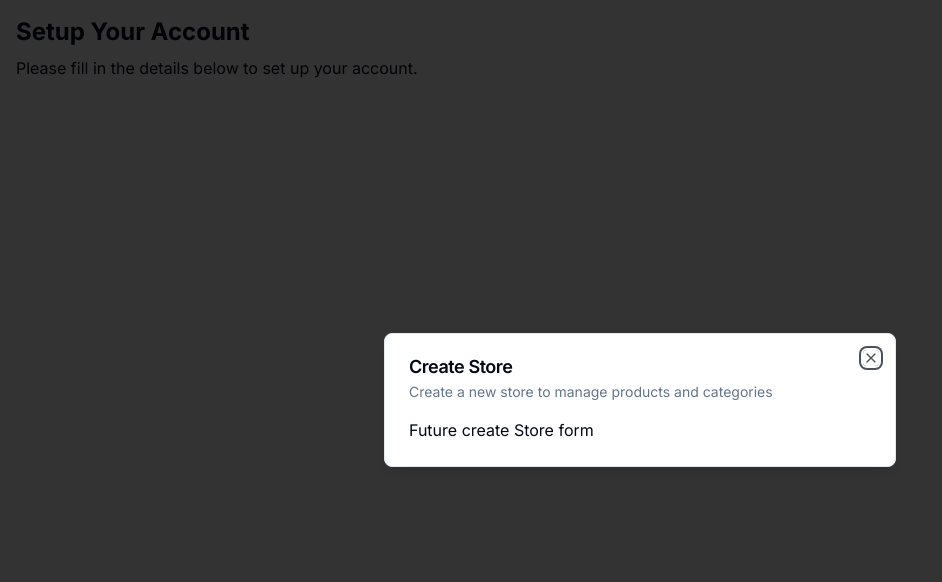
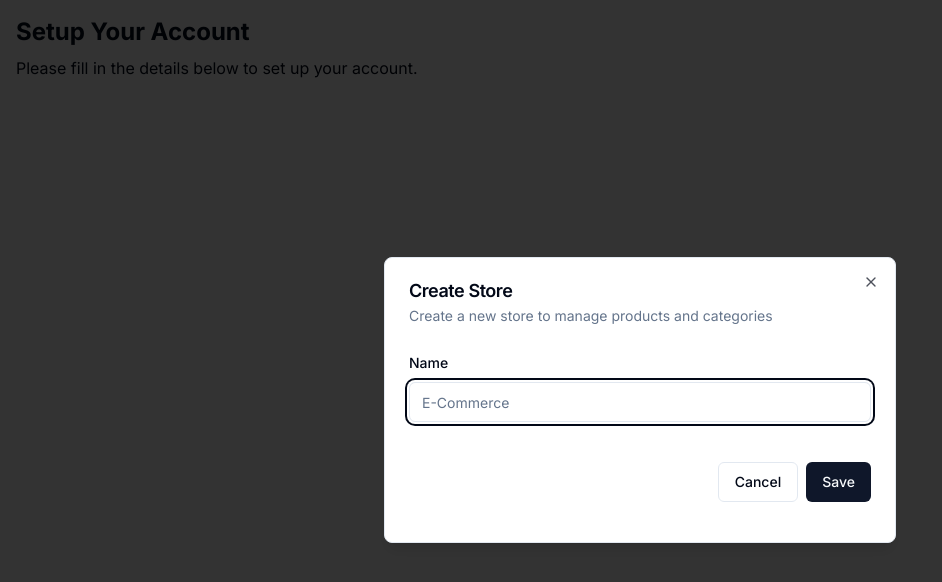
Before and after one commit to chorus09/lacoste_web, a Next.js app: page / in a window 1280 px wide. Shown: the top 582 px of the page, without its empty margins (0-942 px from the left). Built offline with nearby package versions, Linux system fonts and the light colour scheme.

Commit message:
refactor(ui) change form store

```diff
--- a/components/modals/store-modal.tsx
+++ b/components/modals/store-modal.tsx
@@ -1,10 +1,38 @@
 "use client";
+
+import * as z from "zod";
 
 import { useStoreModal } from "@/hooks/use-store-modal";
 import { Modal } from "@/components/ui/modal";
+import { useForm } from "react-hook-form";
+import { zodResolver } from "@hookform/resolvers/zod";
+import {
+   Form,
+   FormControl,
+   FormField,
+   FormItem,
+   FormLabel,
+   FormMessage } from "@/components/ui/form";
+import { Input } from "../ui/input";
+import { Button } from "../ui/button";
+
+const formSchema = z.object({
+   name: z.string().min(1),
+});
 
 export const StoreModal = () => {
    const storeModal = useStoreModal();
+
+   const form = useForm<z.infer<typeof formSchema>>({
+      resolver : zodResolver(formSchema),
+      defaultValues: {
+         name: "",
+      },
+   });
+
+   const onSubmit = async (data: z.infer<typeof formSchema>) => {
+      console.log(data);
+   };
 
    return (
       <Modal
@@ -12,7 +40,27 @@
          description="Create a new store to manage products and categories"
          isOpen={storeModal.isOpen}
          onClose={storeModal.onClose}>
-            Future create Store form
+            <div>
+               <div className="space-y-4 py-2 pb-4">
+                  <Form {...form}>
+                     <form onSubmit={form.handleSubmit(onSubmit)} className="space-y-4">
+                        <FormField control={form.control} name="name" render={({ field }) => (
+                           <FormItem>
+                              <FormLabel>Name</FormLabel>
+                              <FormControl>
+                                 <Input placeholder="E-Commerce" {...field} />
+                              </FormControl>
+                              <FormMessage />
+                           </FormItem>
+                        )}/>
+                        <div className="pt-6 space-x-2 flex items-center justify-end w-full">
+                           <Button variant="outline" onClick={storeModal.onClose}>Cancel</Button>
+                           <Button type="submit">Save</Button>
+                        </div>
+                     </form>
+                  </Form>
+               </div>
+            </div>
       </Modal>
    )
 }
--- /dev/null
+++ b/components/ui/form.tsx
@@ -0,0 +1,178 @@
+"use client"
+
+import * as React from "react"
+import * as LabelPrimitive from "@radix-ui/react-label"
+import { Slot } from "@radix-ui/react-slot"
+import {
+  Controller,
+  FormProvider,
+  useFormContext,
+  type ControllerProps,
+  type FieldPath,
+  type FieldValues,
+} from "react-hook-form"
+
+import { cn } from "@/lib/utils"
+import { Label } from "@/components/ui/label"
+
+const Form = FormProvider
+
+type FormFieldContextValue<
+  TFieldValues extends FieldValues = FieldValues,
+  TName extends FieldPath<TFieldValues> = FieldPath<TFieldValues>
+> = {
+  name: TName
+}
+
+const FormFieldContext = React.createContext<FormFieldContextValue>(
+  {} as FormFieldContextValue
+)
+
+const FormField = <
+  TFieldValues extends FieldValues = FieldValues,
+  TName extends FieldPath<TFieldValues> = FieldPath<TFieldValues>
+>({
+  ...props
+}: ControllerProps<TFieldValues, TName>) => {
+  return (
+    <FormFieldContext.Provider value={{ name: props.name }}>
+      <Controller {...props} />
+    </FormFieldContext.Provider>
+  )
+}
+
+const useFormField = () => {
+  const fieldContext = React.useContext(FormFieldContext)
+  const itemContext = React.useContext(FormItemContext)
+  const { getFieldState, formState } = useFormContext()
+
+  const fieldState = getFieldState(fieldContext.name, formState)
+
+  if (!fieldContext) {
+    throw new Error("useFormField should be used within <FormField>")
+  }
+
+  const { id } = itemContext
+
+  return {
+    id,
+    name: fieldContext.name,
+    formItemId: `${id}-form-item`,
+    formDescriptionId: `${id}-form-item-description`,
+    formMessageId: `${id}-form-item-message`,
+    ...fieldState,
+  }
+}
+
+type FormItemContextValue = {
+  id: string
+}
+
+const FormItemContext = React.createContext<FormItemContextValue>(
+  {} as FormItemContextValue
+)
+
+const FormItem = React.forwardRef<
+  HTMLDivElement,
+  React.HTMLAttributes<HTMLDivElement>
+>(({ className, ...props }, ref) => {
+  const id = React.useId()
+
+  return (
+    <FormItemContext.Provider value={{ id }}>
+      <div ref={ref} className={cn("space-y-2", className)} {...props} />
+    </FormItemContext.Provider>
+  )
+})
+FormItem.displayName = "FormItem"
+
+const FormLabel = React.forwardRef<
+  React.ElementRef<typeof LabelPrimitive.Root>,
+  React.ComponentPropsWithoutRef<typeof LabelPrimitive.Root>
+>(({ className, ...props }, ref) => {
+  const { error, formItemId } = useFormField()
+
+  return (
+    <Label
+      ref={ref}
+      className={cn(error && "text-destructive", className)}
+      htmlFor={formItemId}
+      {...props}
+    />
+  )
+})
+FormLabel.displayName = "FormLabel"
+
+const FormControl = React.forwardRef<
+  React.ElementRef<typeof Slot>,
+  React.ComponentPropsWithoutRef<typeof Slot>
+>(({ ...props }, ref) => {
+  const { error, formItemId, formDescriptionId, formMessageId } = useFormField()
+
+  return (
+    <Slot
+      ref={ref}
+      id={formItemId}
+      aria-describedby={
+        !error
+          ? `${formDescriptionId}`
+          : `${formDescriptionId} ${formMessageId}`
+      }
+      aria-invalid={!!error}
+      {...props}
+    />
+  )
+})
+FormControl.displayName = "FormControl"
+
+const FormDescription = React.forwardRef<
+  HTMLParagraphElement,
+  React.HTMLAttributes<HTMLParagraphElement>
+>(({ className, ...props }, ref) => {
+  const { formDescriptionId } = useFormField()
+
+  return (
+    <p
+      ref={ref}
+      id={formDescriptionId}
+      className={cn("text-sm text-muted-foreground", className)}
+      {...props}
+    />
+  )
+})
+FormDescription.displayName = "FormDescription"
+
+const FormMessage = React.forwardRef<
+  HTMLParagraphElement,
+  React.HTMLAttributes<HTMLParagraphElement>
+>(({ className, children, ...props }, ref) => {
+  const { error, formMessageId } = useFormField()
+  const body = error ? String(error?.message ?? "") : children
+
+  if (!body) {
+    return null
+  }
+
+  return (
+    <p
+      ref={ref}
+      id={formMessageId}
+      className={cn("text-sm font-medium text-destructive", className)}
+      {...props}
+    >
+      {body}
+    </p>
+  )
+})
+FormMessage.displayName = "FormMessage"
+
+export {
+  useFormField,
+  Form,
+  FormItem,
+  FormLabel,
+  FormControl,
+  FormDescription,
+  FormMessage,
+  FormField,
+}
--- /dev/null
+++ b/components/ui/input.tsx
@@ -0,0 +1,22 @@
+import * as React from "react"
+
+import { cn } from "@/lib/utils"
+
+const Input = React.forwardRef<HTMLInputElement, React.ComponentProps<"input">>(
+  ({ className, type, ...props }, ref) => {
+    return (
+      <input
+        type={type}
+        className={cn(
+          "flex h-10 w-full rounded-md border border-input bg-background px-3 py-2 text-base ring-offset-background file:border-0 file:bg-transparent file:text-sm file:font-medium file:text-foreground placeholder:text-muted-foreground focus-visible:outline-none focus-visible:ring-2 focus-visible:ring-ring focus-visible:ring-offset-2 disabled:cursor-not-allowed disabled:opacity-50 md:text-sm",
+          className
+        )}
+        ref={ref}
+        {...props}
+      />
+    )
+  }
+)
+Input.displayName = "Input"
+
+export { Input }
--- /dev/null
+++ b/components/ui/label.tsx
@@ -0,0 +1,26 @@
+"use client"
+
+import * as React from "react"
+import * as LabelPrimitive from "@radix-ui/react-label"
+import { cva, type VariantProps } from "class-variance-authority"
+
+import { cn } from "@/lib/utils"
+
+const labelVariants = cva(
+  "text-sm font-medium leading-none peer-disabled:cursor-not-allowed peer-disabled:opacity-70"
+)
+
+const Label = React.forwardRef<
+  React.ElementRef<typeof LabelPrimitive.Root>,
+  React.ComponentPropsWithoutRef<typeof LabelPrimitive.Root> &
+    VariantProps<typeof labelVariants>
+>(({ className, ...props }, ref) => (
+  <LabelPrimitive.Root
+    ref={ref}
+    className={cn(labelVariants(), className)}
+    {...props}
+  />
+))
+Label.displayName = LabelPrimitive.Root.displayName
+
+export { Label }
--- a/package.json
+++ b/package.json
@@ -10,7 +10,9 @@
   },
   "dependencies": {
     "@clerk/nextjs": "^6.20.1",
+    "@hookform/resolvers": "^5.0.1",
     "@radix-ui/react-dialog": "^1.1.14",
+    "@radix-ui/react-label": "^2.1.7",
     "@radix-ui/react-slot": "^1.2.3",
     "class-variance-authority": "^0.7.1",
     "clsx": "^2.1.1",
@@ -18,8 +20,10 @@
     "next": "^14.2.25",
     "react": "^18",
     "react-dom": "^18",
+    "react-hook-form": "^7.56.4",
     "tailwind-merge": "^3.3.0",
     "tailwindcss-animate": "^1.0.7",
+    "zod": "^3.25.32",
     "zustand": "^5.0.5"
   },
   "devDependencies": {
```
Also changed, not shown: 1 other file (tests, documents, lock files or other folders).
